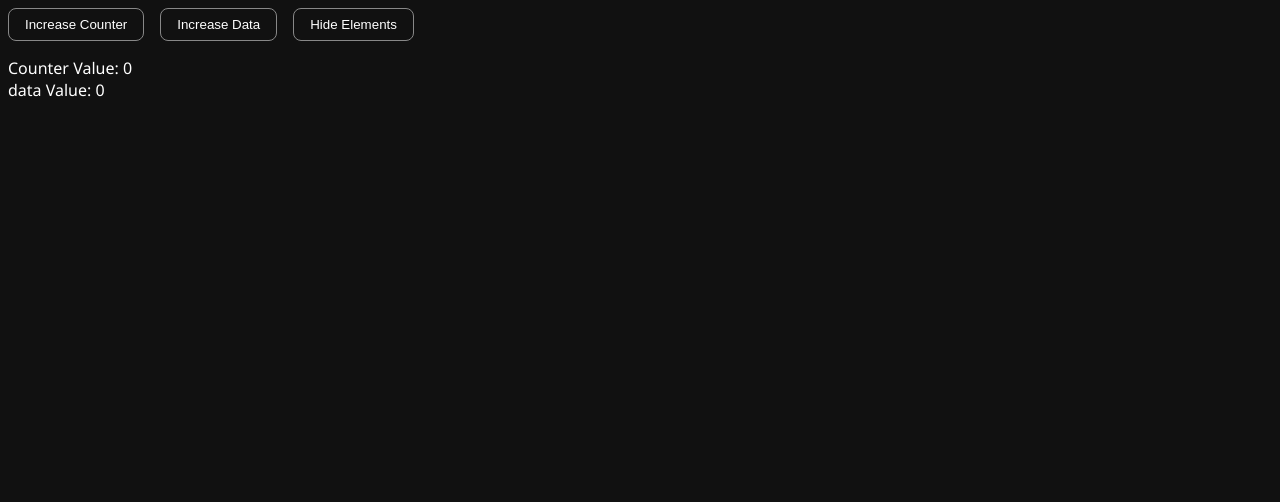
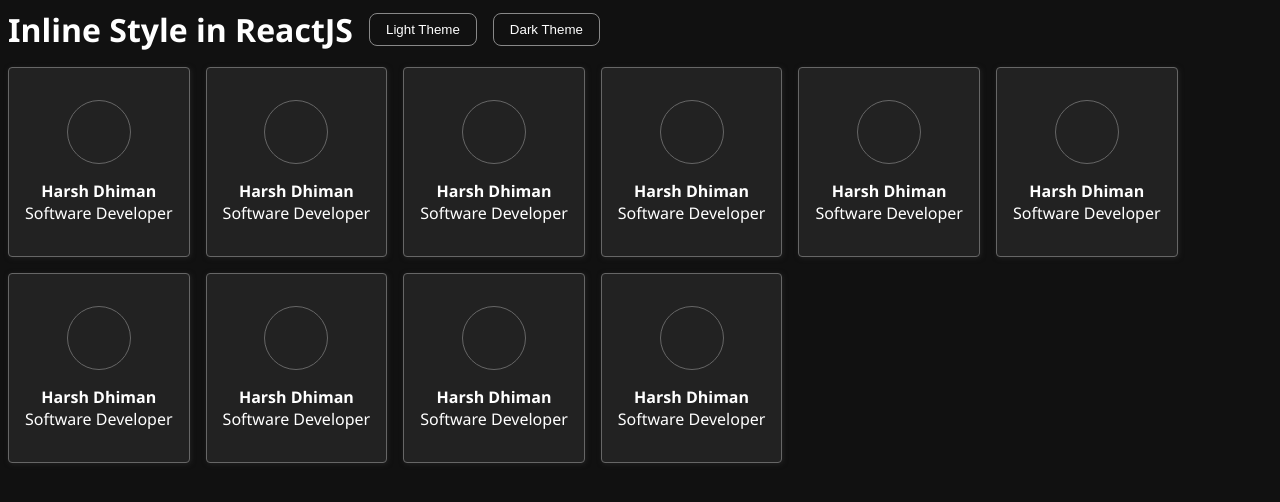
Before and after one commit to 0x-harsh/React-Tutorial---Code-Step-by-Step, a React app: page / in a window 1280 px wide. Shown: the top 502 px of the page. Built offline with nearby package versions, Linux system fonts and the light colour scheme; the HTML template or start-up script is replaced by a standard one.

Commit message:
Inline Style in ReactJS

```diff
--- /dev/null
+++ b/src/17 Inline Style in ReactJS/App.jsx
@@ -0,0 +1,114 @@
+import { useState } from "react"
+
+const App = () => {
+    const cardCont = {
+        display: "flex",
+        gap: "1rem",
+        flexWrap: "wrap",
+    }
+
+    const [cardStyle, setCardStyle] = useState({
+        border: "1px solid #666",
+        borderRadius: "0.25rem",
+        boxShadow: "1px 1px 5px #222",
+        alignItems: "center",
+        textAlign: "center",
+        flexShrink: "0",
+        color: "#fff",
+        backgroundColor: "#222",
+        padding: "2rem 1rem"
+    })
+
+    const profileIcon = {
+        height: "4rem",
+        width: "4rem",
+        border: "1px solid #666",
+        borderRadius: "50%"
+    }
+
+    return (
+        <div className="flex flex-col gap">
+            <div className="flex gap" style={{ alignItems: "center" }}>
+                <h1>Inline Style in ReactJS</h1>
+                <div className="flex gap">
+                    <button onClick={() => { setCardStyle({ ...cardStyle, backgroundColor: "#fff", color: "#111" }) }}>Light Theme</button>
+                    <button onClick={() => { setCardStyle({ ...cardStyle, backgroundColor: "#222", color: "#fff" }) }}>Dark Theme</button>
+                </div>
+            </div>
+            <div style={cardCont}>
+                <div className="flex flex-col gap" style={cardStyle}>
+                    <div style={profileIcon}></div>
+                    <div>
+                        <div><b>Harsh Dhiman</b></div>
+                        <div>Software Developer</div>
+                    </div>
+                </div>
+                <div className="flex flex-col gap" style={cardStyle}>
+                    <div style={profileIcon}></div>
+                    <div>
+                        <div><b>Harsh Dhiman</b></div>
+                        <div>Software Developer</div>
+                    </div>
+                </div>
+                <div className="flex flex-col gap" style={cardStyle}>
+                    <div style={profileIcon}></div>
+                    <div>
+                        <div><b>Harsh Dhiman</b></div>
+                        <div>Software Developer</div>
+                    </div>
+                </div>
+                <div className="flex flex-col gap" style={cardStyle}>
+                    <div style={profileIcon}></div>
+                    <div>
+                        <div><b>Harsh Dhiman</b></div>
+                        <div>Software Developer</div>
+                    </div>
+                </div>
+                <div className="flex flex-col gap" style={cardStyle}>
+                    <div style={profileIcon}></div>
+                    <div>
+                        <div><b>Harsh Dhiman</b></div>
+                        <div>Software Developer</div>
+                    </div>
+                </div>
+                <div className="flex flex-col gap" style={cardStyle}>
+                    <div style={profileIcon}></div>
+                    <div>
+                        <div><b>Harsh Dhiman</b></div>
+                        <div>Software Developer</div>
+                    </div>
+                </div>
+                <div className="flex flex-col gap" style={cardStyle}>
+                    <div style={profileIcon}></div>
+                    <div>
+                        <div><b>Harsh Dhiman</b></div>
+                        <div>Software Developer</div>
+                    </div>
+                </div>
+                <div className="flex flex-col gap" style={cardStyle}>
+                    <div style={profileIcon}></div>
+                    <div>
+                        <div><b>Harsh Dhiman</b></div>
+                        <div>Software Developer</div>
+                    </div>
+                </div>
+                <div className="flex flex-col gap" style={cardStyle}>
+                    <div style={profileIcon}></div>
+                    <div>
+                        <div><b>Harsh Dhiman</b></div>
+                        <div>Software Developer</div>
+                    </div>
+                </div>
+                <div className="flex flex-col gap" style={cardStyle}>
+                    <div style={profileIcon}></div>
+                    <div>
+                        <div><b>Harsh Dhiman</b></div>
+                        <div>Software Developer</div>
+                    </div>
+                </div>
+            </div>
+        </div>
+    )
+}
+
+export default App
--- a/src/main.jsx
+++ b/src/main.jsx
@@ -1,6 +1,6 @@
 import { StrictMode } from 'react'
 import { createRoot } from 'react-dom/client'
 import './index.css'
-import App from './15 Component Life Cycle in React/App.jsx'
+import App from './17 Inline Style in ReactJS/App.jsx'
 
 createRoot(document.getElementById('root')).render(<App />)
```
